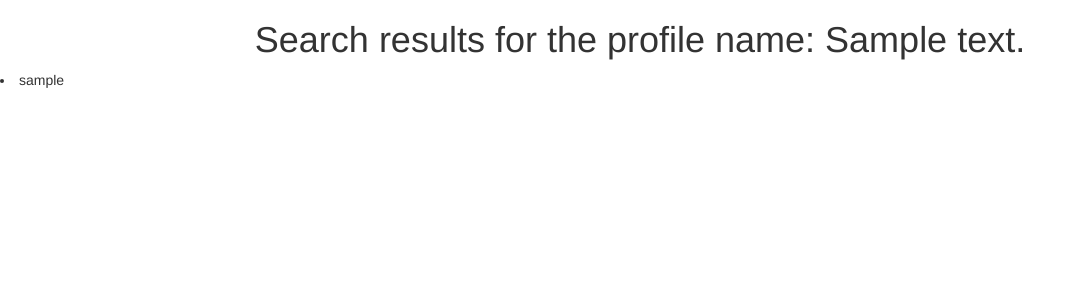
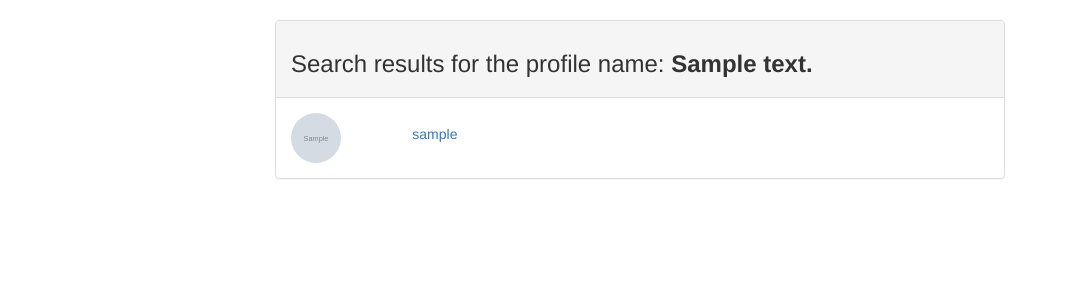
Before and after one commit to ppolle/instagram-clone, a Django app: template instagram/iclone/templates/accounts/search.html in a window 1280 px wide. Shown: the part 52-352 px from the top of the page, without its empty margins (0-1085 px from the left). Run offline with Django 3.2, Linux system fonts and the light colour scheme; tables that the repository leaves empty hold one stand-in row (values such as "Sample post"); the template is opened without the code that fills it: values that come from a table or form of the project are taken from there, most other values are stand-ins (such as "Sample title", 1, 10 or a date in 2020); grey boxes marked "Sample" are stand-in pictures; some libraries are stand-ins or nearby versions.

Commit message:
this commit will redesign profile search page

```diff
--- a/instagram/iclone/templates/accounts/search.html
+++ b/instagram/iclone/templates/accounts/search.html
@@ -2,10 +2,30 @@
 {% block content%}
 
 
-<h1 class="text-center">Search results for the profile name: {{message}}</h1>
-{% for profile in profiles %}
-<li>{{profile.username}}</li>
-{%endfor%}
+<div class="container">
+	<div class="col-md-2"></div>
+	<div class="col-md-8">
+		<div class="panel panel-default">
+		  <div class="panel-heading"><h3>Search results for the profile name: <strong>{{message}}</strong></h3></div>
+		  	{% for profile in profiles %}
+			<div class="panel-body">
+				<div class="row">
+					<div class="col-md-2">
+						<a href="{% url 'profile' profile.id %}"><img class="img-responsive img-circle" src="{{profile.profile_pic.url}}" alt="" style="width:50px; height:50px"></a>
+					</div>
+					<div class="col-md-10" style="padding-top:11px">
+						<a href="{% url 'profile' profile.id %}">{{profile.user}}</a>
+					</div>
+				</div>
+			</div>
+		{%endfor%}
+
+
+	</div>
+	</div>
+	<div class="col-md-2"></div>
+
+</div>
 
 
 
--- a/instagram/iclone/views.py
+++ b/instagram/iclone/views.py
@@ -81,7 +81,7 @@ def single(request,image_id):
 def search(request):
 	if request.GET['search']:
 		search_term = request.GET.get("search")
-		profiles = User.objects.filter(username__icontains = search_term)
+		profiles = Profile.objects.filter(user__username__icontains = search_term)
 		message = f"{search_term}"
 
 		return render(request,'accounts/search.html',{"message":message,"profiles":profiles})
--- a/instagram/instagram/urls.py
+++ b/instagram/instagram/urls.py
@@ -20,6 +20,6 @@ from django.contrib.auth import views
 urlpatterns = [
     url(r'^admin/', admin.site.urls),
     url(r'^',include('iclone.urls')),
-    url(r'^accounts/', include('registration.backends.simple.urls')),
+    url(r'^accounts/', include('registration.backends.simple.urls'),{"next_page": '/'}),
     url(r'^logout', views.logout, {"next_page": '/'}),
 ]
```
Also changed, not shown: instagram/iclone/templates/accounts/profile.html (+7 -1 lines), instagram/instagram/settings.py (line endings or trailing spaces).
